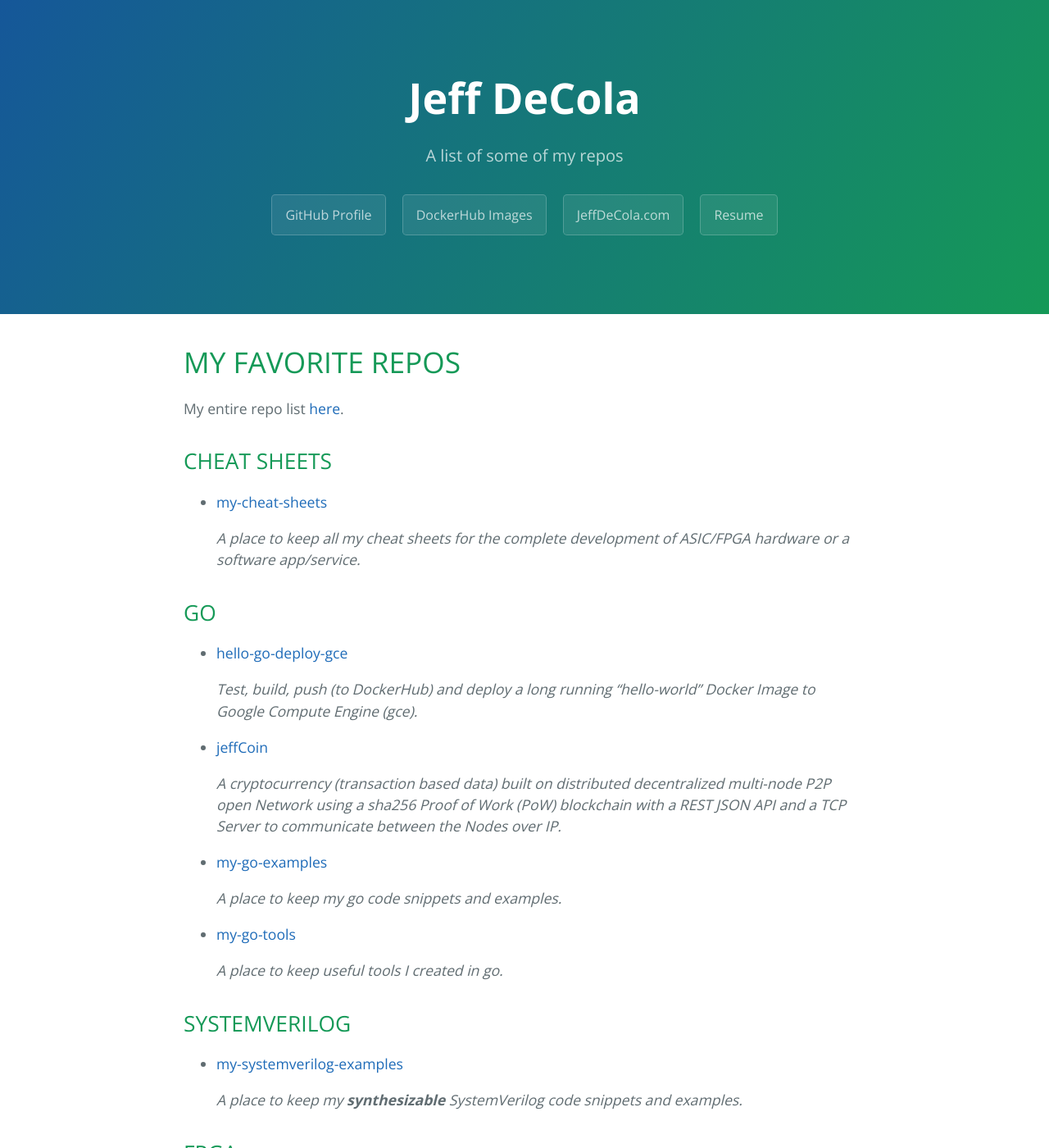
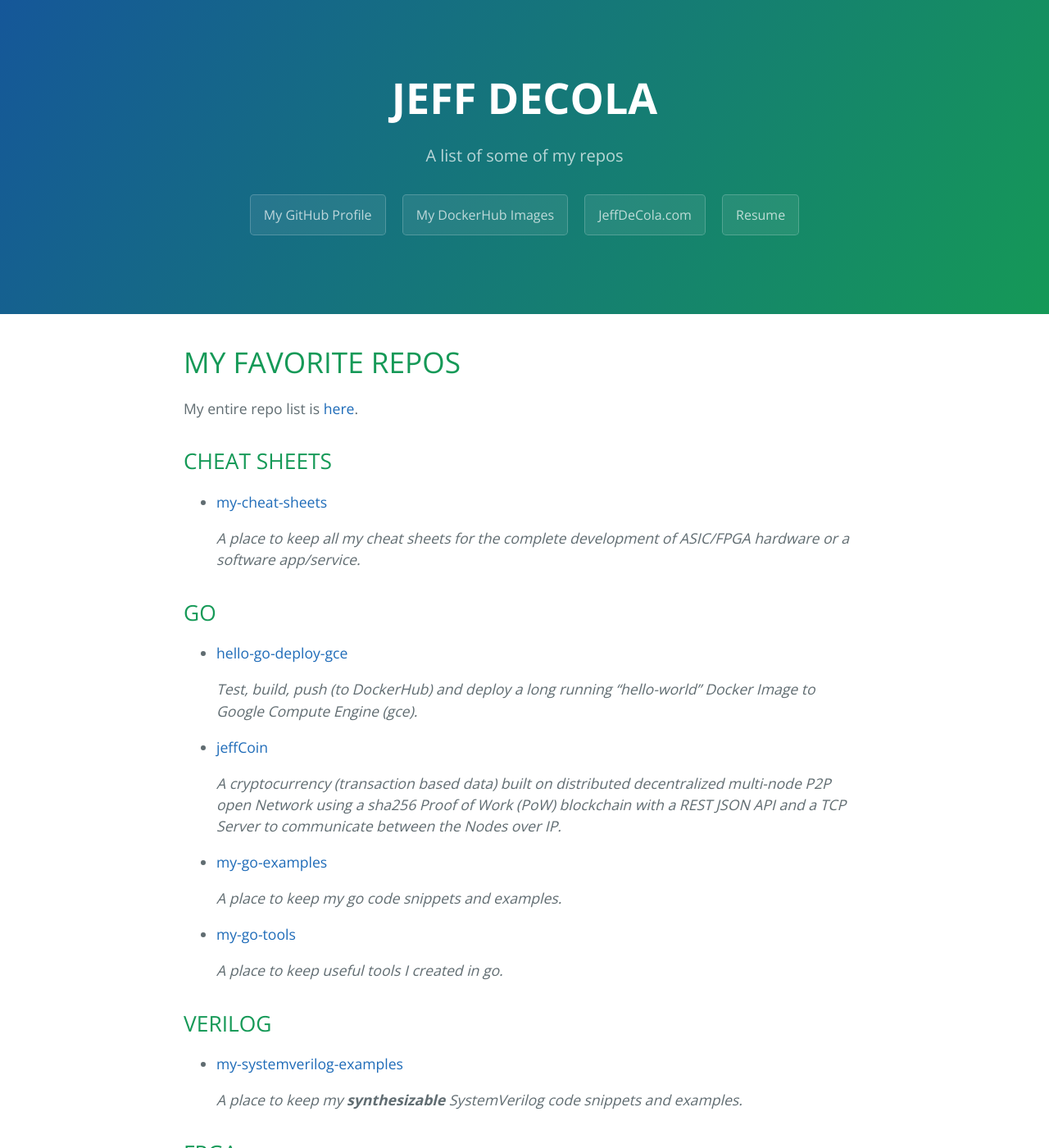
Before and after one commit to JeffDeCola/jeffdecola.github.io, a Jekyll site: the page built from index.md, in a window 1280 px wide and 1400 px high. Shown: the whole window at 82% size. Built offline with Jekyll 4.4.1, drawn with Linux system fonts in a browser that asks for light colours.

Commit message:
updating github page

```diff
--- a/_includes/README.md
+++ b/_includes/README.md
@@ -1,6 +1,6 @@
 # MY FAVORITE REPOS
 
-My entire repo list
+My entire repo list is
 [here](https://github.com/JeffDeCola?tab=repositories).
 
 ## CHEAT SHEETS
@@ -31,7 +31,7 @@ My entire repo list
 
    _A place to keep useful tools I created in go._
 
-## SYSTEMVERILOG
+## VERILOG
 
 * [my-systemverilog-examples](https://jeffdecola.github.io/my-systemverilog-examples/)
 
--- a/_layouts/default.html
+++ b/_layouts/default.html
@@ -14,10 +14,10 @@
   <body>
 
     <section class="page-header">
-      <h1 class="project-name">Jeff DeCola</h1>
+      <h1 class="project-name">JEFF DECOLA</h1>
       <h2 class="project-tagline">{{ page.summary }}</h2>
-      <a href="https://github.com/JeffDeCola" class="btn">GitHub Profile</a>
-      <a href="https://hub.docker.com/u/jeffdecola" class="btn">DockerHub Images</a>
+      <a href="https://github.com/JeffDeCola" class="btn">My GitHub Profile</a>
+      <a href="https://hub.docker.com/u/jeffdecola" class="btn">My DockerHub Images</a>
       <a href="http://JeffDecola.com" class="btn">JeffDeCola.com</a>
       <a href="https://github.com/JeffDeCola/jeffdecola.github.io/blob/master/RESUME.md" class="btn">Resume</a>
     </section>
```
Also changed, not shown: .codeclimate.yml, 2 other files.
